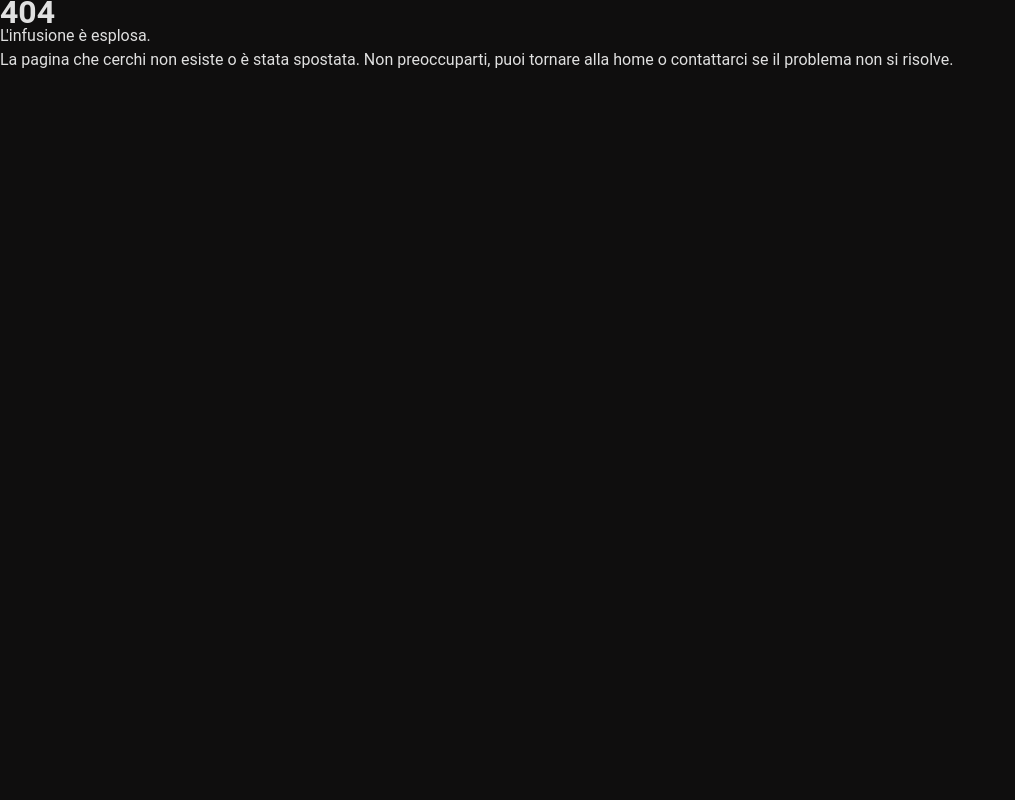
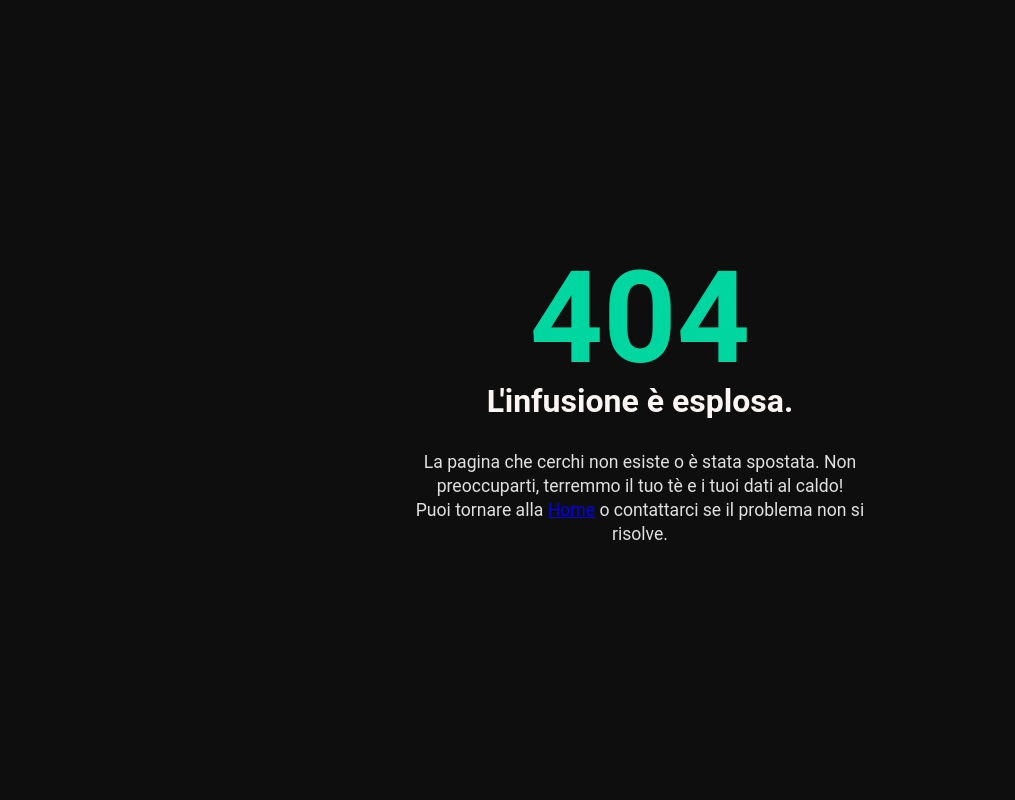
Before and after one commit to unrealyozora/UniversiTea, a PHP site: page /src/pages/404.html in a window 1280 px wide. Shown: the whole page, without its empty margins (0-1015 px from the left). Run offline with PHP 8.4, Linux system fonts and the light colour scheme.

Commit message:
Prime modifiche a stile di errorpage

```diff
--- a/src/pages/403.html
+++ b/src/pages/403.html
@@ -11,7 +11,7 @@
 <body>
     <main class = "errorpage">
         <h1>403</h1>
-        <p>Questa miscela non è ancora pronta per te.</p>
-        <p>Non hai il permesso di accedere a questa pagina, ma puoi tornare alla home o navigare nelle sezioni pubbliche del sito!</p>
+        <p class = "highlight">Questa miscela non è ancora pronta per te.</p>
+        <p>Non hai il permesso di accedere a questa pagina, ma puoi tornare alla <a href = "../../index.html"><span lang = eng>Home</span></a> o navigare nelle sezioni pubbliche del sito!</p>
     </main>
 </body>
--- a/src/pages/404.html
+++ b/src/pages/404.html
@@ -11,7 +11,8 @@
 <body>
     <main class = "errorpage">
         <h1>404</h1>
-        <p>L'infusione è esplosa.</p>
-        <p>La pagina che cerchi non esiste o è stata spostata. Non preoccuparti, puoi tornare alla home o contattarci se il problema non si risolve.</p>
+        <p class = "highlight">L'infusione è esplosa.</p>
+        <p>La pagina che cerchi non esiste o è stata spostata. Non preoccuparti, terremmo il tuo tè e i tuoi dati al caldo!</p>
+        <p>Puoi tornare alla <a href="../../index.html"><span lang = eng>Home</span></a> o contattarci se il problema non si risolve.</p>
     </main>
 </body>
--- a/src/pages/500.html
+++ b/src/pages/500.html
@@ -11,7 +11,7 @@
 <body>
     <main class = "errorpage">
         <h1>500</h1>
-        <p>Qualcosa è andato storto durante l’infusione.</p>
-        <p>Qualcosa è andato storto sul nostro sito. Non è colpa tua! Riprova tra qualche minuto o torna alla home per continuare la navigazione</p>
+        <p class = "highlight">Qualcosa è andato storto durante l’infusione.</p>
+        <p>Qualcosa è andato storto sul nostro sito. Non è colpa tua! Riprova tra qualche minuto o torna alla <a href = "../../index.html"><span lang = eng>Home</span></a> per continuare la navigazione.</p>
     </main>
 </body>
--- a/src/pages/503.html
+++ b/src/pages/503.html
@@ -11,7 +11,8 @@
 <body>
     <main class = "errorpage">
         <h1>503</h1>
-        <p>Il tè è in infusione!</p>
+        <p class = "highlight">Il tè è in infusione!</p>
         <p>Il sito è momentaneamente in manutenzione. Riprova tra poco: stiamo preparando tutto per offrirti la migliore esperienza.</p>
+        <p>Prova a tornare alla <a href = "../../index.html"><span lang = eng>Home</span></a> tra qualche minuto! Se il problema persiste, contattaci!</p>
     </main>
 </body>
--- a/src/style/style.css
+++ b/src/style/style.css
@@ -637,6 +637,43 @@ body.menu-open .mobile-nav-content ul { transform: translateY(0); opacity: 1; }
     display: block;
 }
 
+/*ERRORPAGES*/
+.errorpage {
+    display: flex;
+    flex-direction: column; /*Mette gli elementi uno sotto l'altro.*/
+    justify-content: center; /*Centra verticalmente rispetto al contenitore.*/
+    align-items: center; /*Centra orizzontalmente tutto il contenuto.*/
+    text-align: center; /*Forza il testo dei paragrafi al centro.*/
+
+    min-height: 100vh; /*Occupa tutta l'altezza dello schermo.*/
+    width: 100%; /*Occupa tutta la larghezza.*/
+    padding: 20px;
+    box-sizing: border-box; /*Evita problemi di padding.*/
+}
+
+.errorpage h1 {
+    font-size: 8rem;
+    margin: 0;
+    line-height: 1;
+    color: var(--universitea-green);
+}
+
+/*Stile per paragrafi normali*/
+.errorpage p {
+    font-size: 1.1rem;
+    color: var(--txtcolor);
+    max-width: 500px;
+}
+
+/*Stile per paragrafo highlight*/
+.errorpage p.highlight {
+    font-size: 2rem;
+    font-weight: bold;
+    color: var(--lightbgcolor);
+    margin-bottom: 30px;
+    line-height: 1.2;
+}
+
 
 /* --- RESPONSIVE MOBILE --- */
 /* Le regole qui sotto sovrascrivono quelle sopra grazie alla cascata CSS */
```
